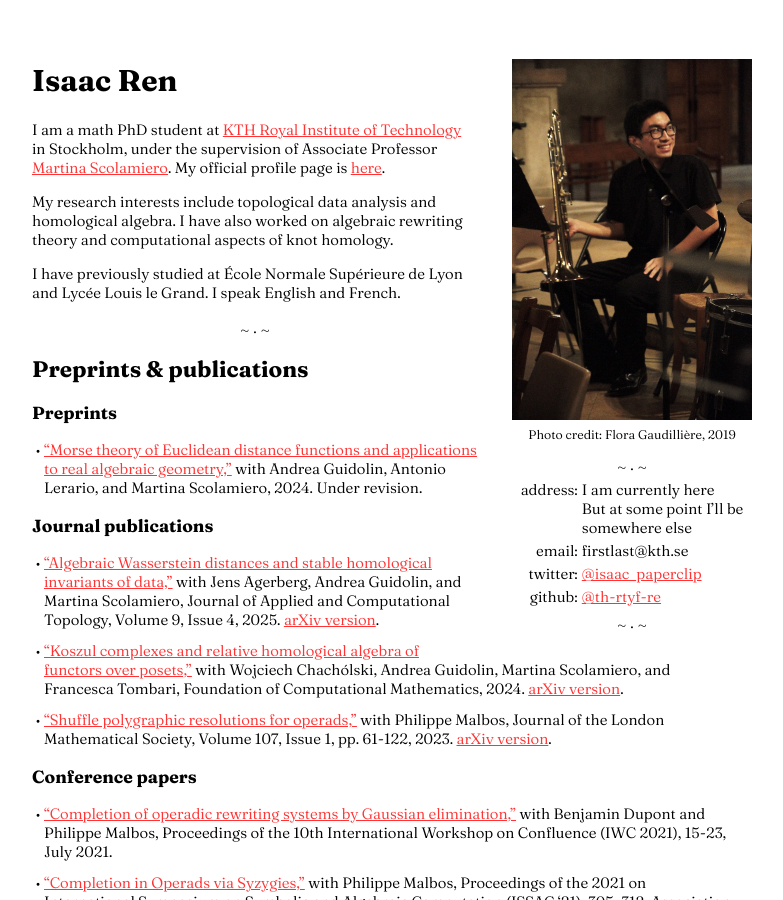
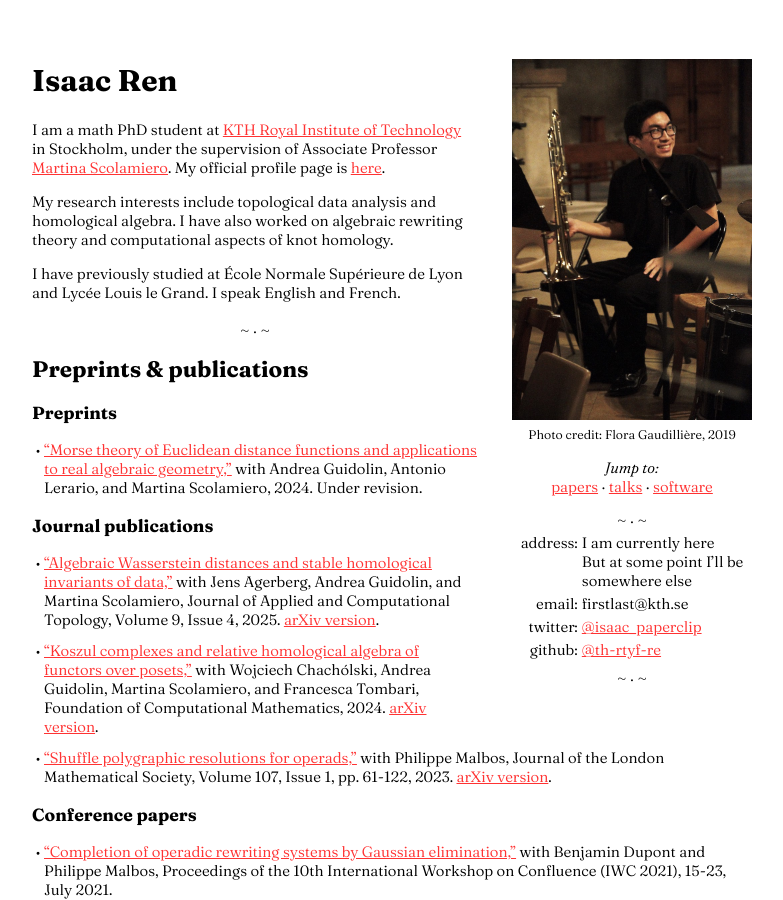
Before and after one commit to isaacxren/isaacxren.github.io, a Jekyll site: the page built from index.md, in a window 1280 px wide and 900 px high. Shown: the whole window, without its empty margins (248-1031 px from the left). Built offline with Jekyll 4.4.1, drawn with Linux system fonts in a browser that asks for light colours; our own code applies the rules of GitHub Pages for plain Markdown files.

Commit message:
add quick links

```diff
--- a/index.md
+++ b/index.md
@@ -10,6 +10,11 @@ layout: default
 ![A picture of me with a trombone](me.jpg "This is the current best picture of myself that I have."){:width="240px"}
 <br />
 <small>Photo credit: Flora Gaudillière, 2019</small>
+
+*Jump to:*
+<br />
+[papers](#preprints--publications) · [talks](#conferences--seminars) · [software](#software)
+
 <hr />
 
 | address: | I am currently here<br />But at some point I'll be<br />somewhere else
```
